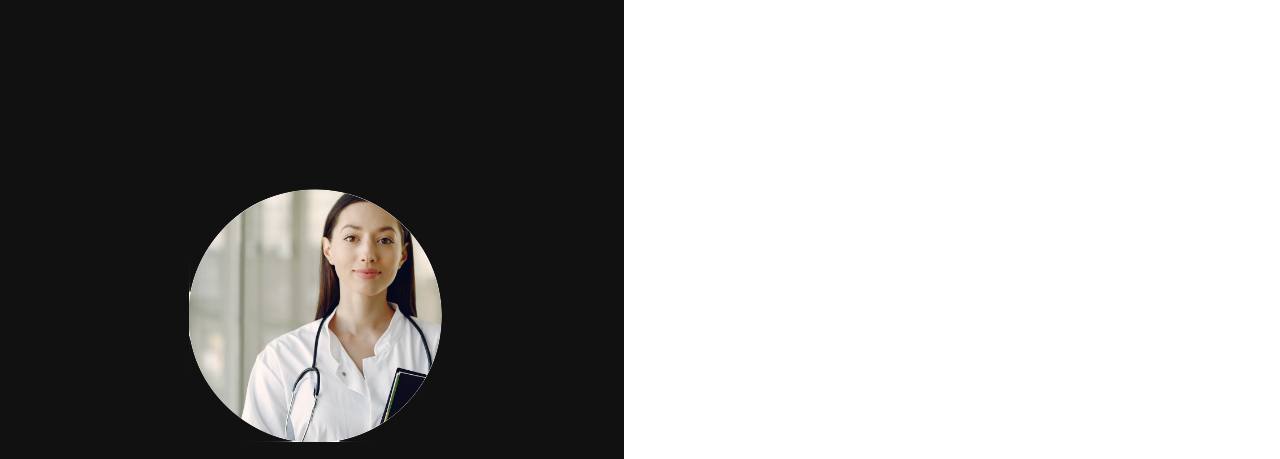
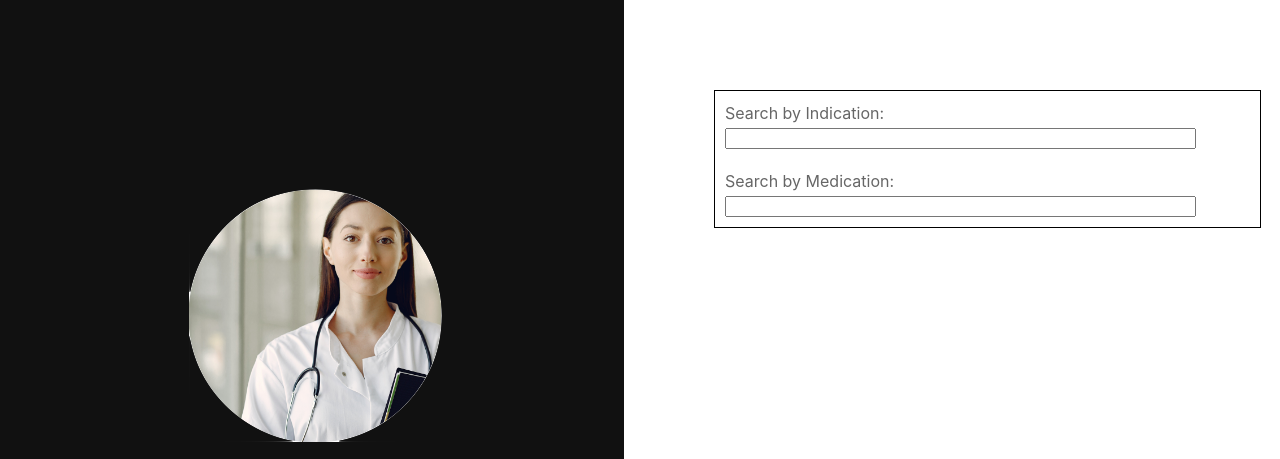
Before and after one commit to jakegoodman01/MedRX, a plain HTML site: page doctor.html in a window 1280 px wide. Shown: the top 459 px of the page. Drawn offline with Linux system fonts and the light colour scheme.

Commit message:
search bars

```diff
--- a/doctor.css
+++ b/doctor.css
@@ -59,17 +59,23 @@
   color: white;
 }
 
-/* When you mouse over the navigation links, change their color */
 .sidenav a:hover {
   color: #f1f1f1;
 }
 
-/* Style page content */
 .main {
-  margin-left: 160px; /* Same as the width of the sidebar */
-  padding: 0px 10px;
-  display: block;
-  margin-left: auto;
-  margin-right: auto;
-  width: 50%;
+  position: absolute;
+  left:55%;
+  top:10%;
+  background-color:white;
+  border:1px solid #000;
+  padding:10px;
+  padding-right: 350px;
+  margin:10px;
+
 }
+input {
+  position: relative;
+  width: 250%;
+
+}
--- a/doctor.html
+++ b/doctor.html
@@ -55,4 +55,18 @@
       </div>
     </div>
   </body>
+
+  <div class="main">
+
+    <div class="searchbar"></div>
+      <form>
+          <label for="search1">Search by Indication:</label><br>
+          <input type="text" id="search1" name="search1"><br>
+          <blockquote></blockquote>
+          <label for="serach2">Search by Medication:</label><br>
+          <input type="text" id="search2" name="search">
+      </form>
+  </div>
+
+</div>
 </html>
```
